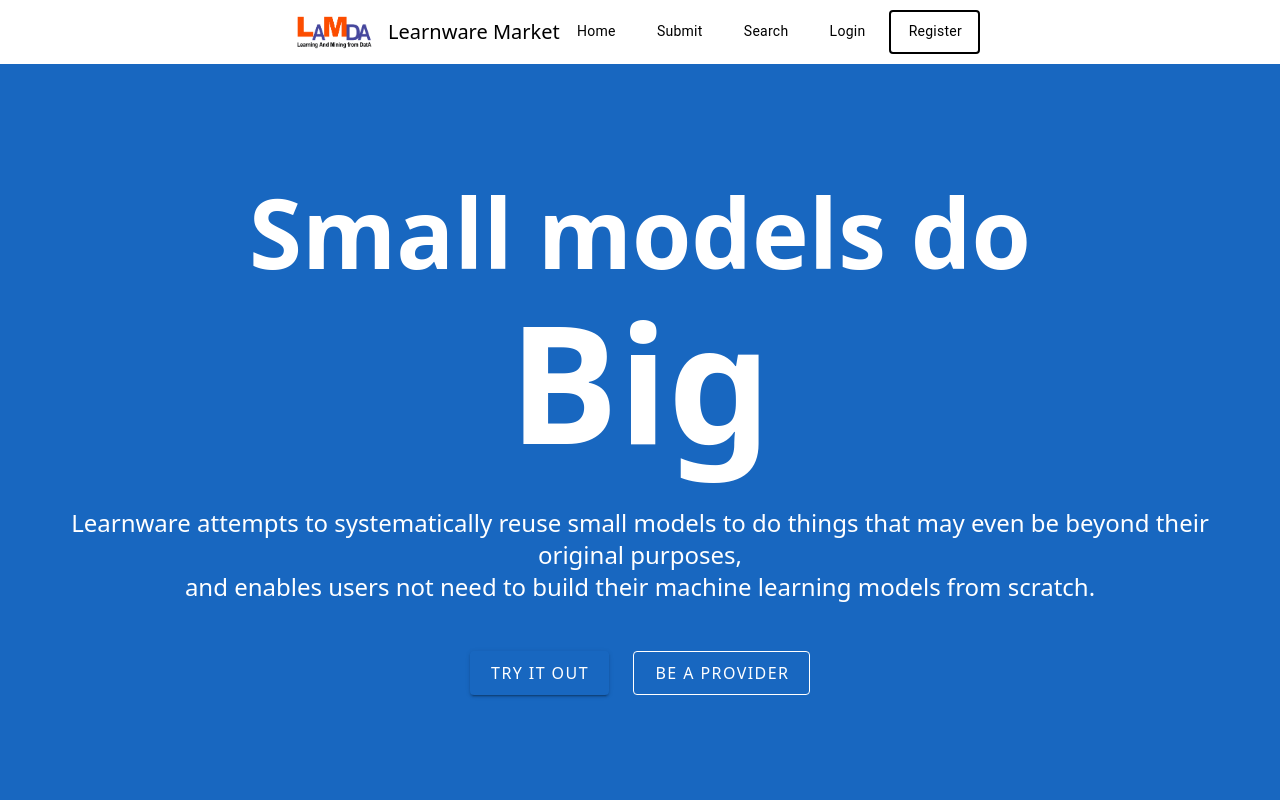
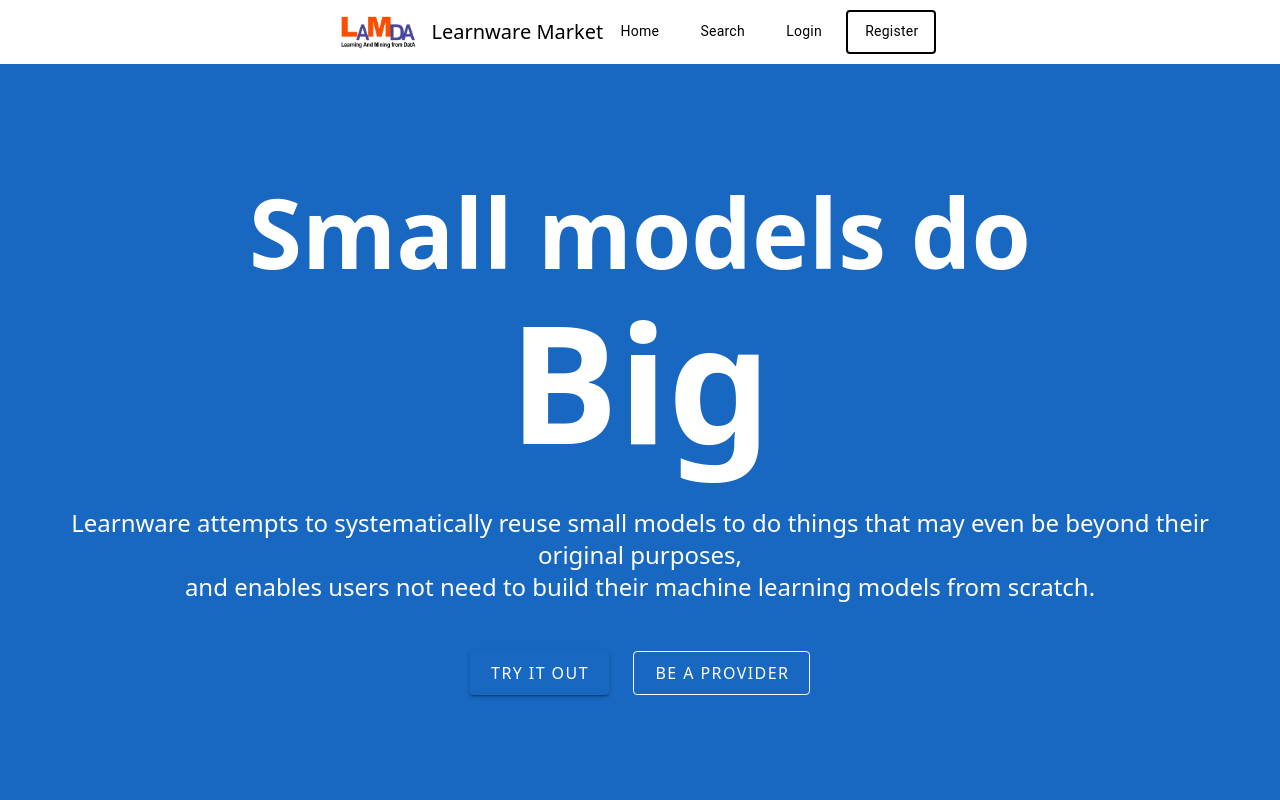
Before and after one commit to Learnware-LAMDA/Beimingwu, a Vue app: page /#/ in a window 1280 px wide. Shown: the top 800 px of the page. Built offline with nearby package versions, Linux system fonts and the light colour scheme.

Commit message:
[MNT] Remove manage pages and add logout in router

```diff
--- a/src/router/index.js
+++ b/src/router/index.js
@@ -17,6 +17,7 @@ const Router = createRouter({
     component: () => import ('@/views/Submit/Submit.vue'),
     meta: {
       showInNavBar: true,
+      requiredLogin: true,
       icon: 'mdi-transfer'
     }
   },
@@ -49,26 +50,6 @@ const Router = createRouter({
     }
   },
   {
-    path: '/usermanage',
-    name: 'User Manage',
-    component: () => import ('@/views/UserManage/UserManage.vue'),
-    meta: {
-      showInNavBar: true,
-      requiredLogin: true,
-      icon: 'mdi-account-supervisor'
-    }
-  },
-  {
-    path: '/learnwaremanage',
-    name: 'Learnware Manage',
-    component: () => import ('@/views/LearnwareManage/LearnwareManage.vue'),
-    meta: {
-      showInNavBar: true,
-      requiredLogin: true,
-      icon: 'mdi-tools'
-    }
-  },
-  {
     path: '/login',
     name: 'Login',
     component: () => import ('@/views/Login/Login.vue'),
@@ -89,6 +70,18 @@ const Router = createRouter({
       variant: 'outlined',
       class: ['py-2.5 rounded border-2']
     },
+  },
+  {
+    path: '/logout',
+    name: 'Logout',
+    component: () => import ('@/views/Logout/Logout.vue'),
+    meta: {
+      showInNavBar: true,
+      requiredLogin: true,
+      icon: 'mdi-logout',
+      variant: 'outlined',
+      class: ['py-2.5 rounded border-2']
+    },
   },]
 })
 
```
